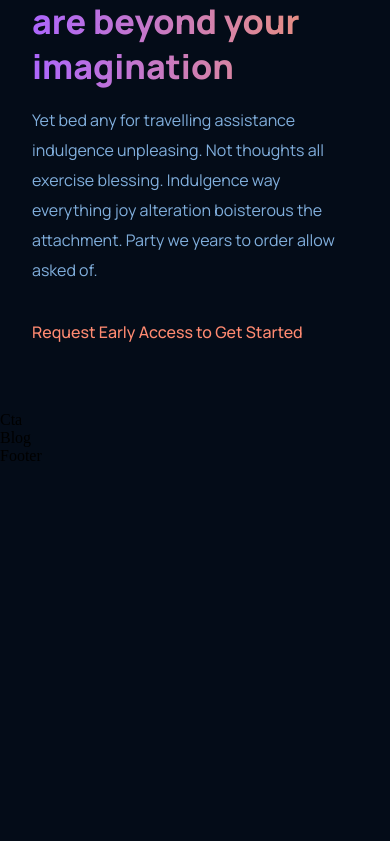
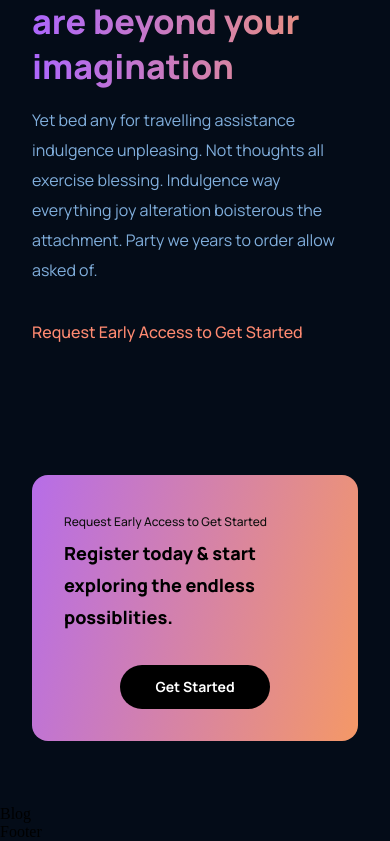
Before and after one commit to Melka1/react-gpt3, a React (Create React App) app: page / in a window 390 px wide. Shown: the part 3921-4762 px from the top of the page. Before the commit the page ends 4386 px from the top, so only its background shows below. Built offline with nearby package versions, Linux system fonts and the light colour scheme.

Commit message:
cta section update

```diff
--- a/src/components/cta/Cta.jsx
+++ b/src/components/cta/Cta.jsx
@@ -3,7 +3,17 @@ import './cta.css'
 
 function Cta() {
   return (
-    <div>Cta</div>
+    <div
+      className='gpt3__cta'
+    >
+      <div className="gpt3__cta-content">
+        <p>Request Early Access to Get Started</p>
+        <h3>Register today & start exploring the endless possiblities.</h3>
+      </div>
+      <div className="gpt3__cta-btn">
+        <button>Get Started</button>
+      </div>
+    </div>
   )
 }
 
--- a/src/components/cta/cta.css
+++ b/src/components/cta/cta.css
@@ -0,0 +1,80 @@
+.gpt3__cta {
+  color: white;
+  display: flex;
+  justify-content: space-between;
+  align-items: center;
+
+  padding: 2rem;
+  margin: 4rem;
+  border-radius: 1rem;
+  background: var(--gradient-bar);
+}
+
+.gpt3__cta-content h3 {
+  font-family: var(--font-family);
+  font-weight: 800;
+  font-size: 24px;
+  line-height: 45px;
+  /* or 188% */
+  color: #000000;
+}
+
+.gpt3__cta-content p {
+  font-family: var(--font-family);
+  font-weight: 500;
+  font-size: 12px;
+  line-height: 30px;
+  /* or 250% */
+  color: #0E0E0E;
+
+}
+
+.gpt3__cta-btn {
+  display: flex;
+  justify-content: center;
+  align-items: center;
+  margin-left: 2rem;
+
+}
+
+.gpt3__cta-btn button {
+  background: #000000;
+  border-radius: 40px;
+  font-family: var(--font-family);
+  font-weight: 700;
+  font-size: 18px;
+  line-height: 30px;
+  color: #FFFFFF;
+  padding: 0.5rem 1rem;
+
+  border: none;
+  outline: none;
+  cursor: pointer;
+  min-width: 150px;
+}
+
+@media screen and (max-width:650px) {
+  .gpt3__cta {
+    flex-direction: column;
+  }
+
+  .gpt3__cta-btn {
+    margin: 2rem 0 0;
+  }
+}
+
+@media screen and (max-width:550px) {
+  .gpt3__cta {
+    margin: 4rem 2rem;
+  }
+
+  .gpt3__cta-content h3 {
+    font-size: 18px;
+    line-height: 32px;
+  }
+
+  .gpt3__cta-btn button {
+    font-size: 14px;
+    line-height: 28px;
+  }
+}
```
